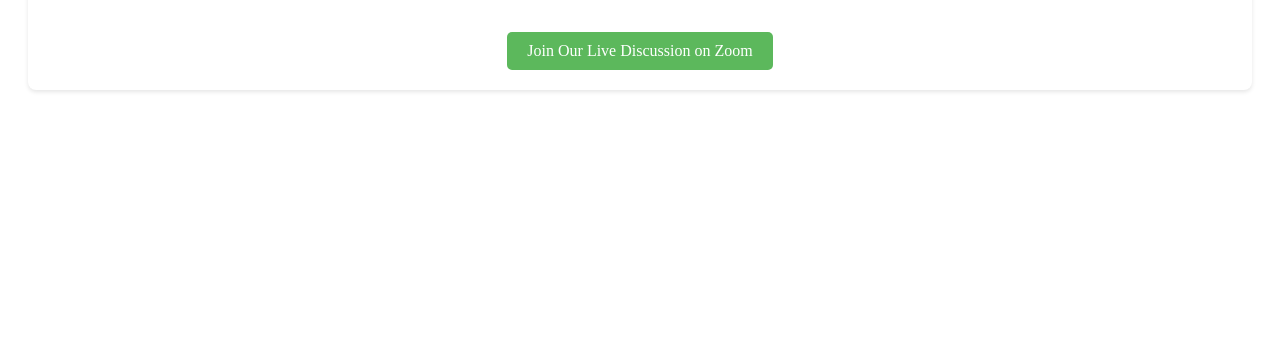
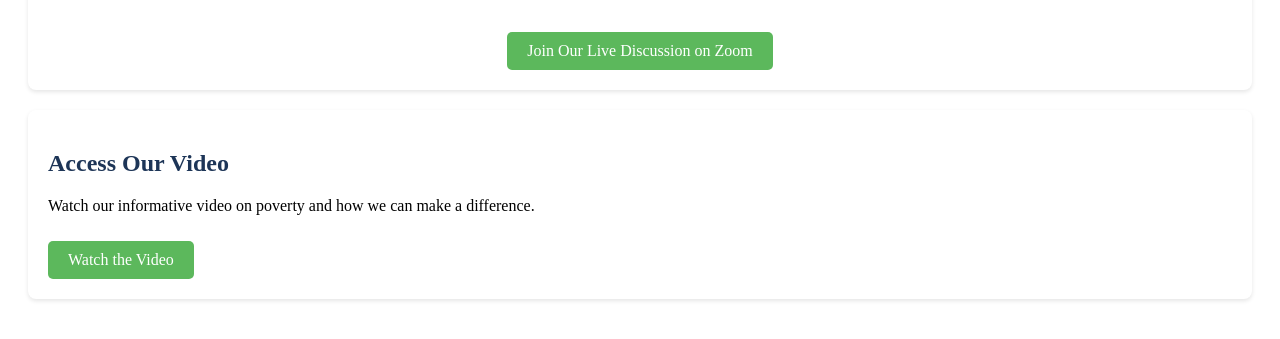
Before and after one commit to freyabeir/PoverTea-, a plain HTML site: page index.html in a window 1280 px wide. Shown: the part 2664-3003 px from the top of the page. Before the commit the page ends 2802 px from the top, so only its background shows below. Drawn offline with Linux system fonts and the light colour scheme.

Commit message:
Added link to videos Test 1

```diff
--- a/index.html
+++ b/index.html
@@ -212,6 +212,12 @@
             ></iframe>
             <a href="#YOUR_ZOOM_LINK_HERE" class="zoom-link" target="_blank">Join Our Live Discussion on Zoom</a>
         </section>
+
+        <section id="video-access">
+            <h2>Access Our Video</h2>
+            <p>Watch our informative video on poverty and how we can make a difference.</p>
+            <a href="https://docs.google.com/document/d/1sQ5vH2j-h9sJnqMiE04uEcPL-sb66I9QcQl5x8tSr1o/edit?usp=sharing" target="_blank" class="zoom-link">Watch the Video</a>
+        </section>
     </main>
 
     <footer>
```
